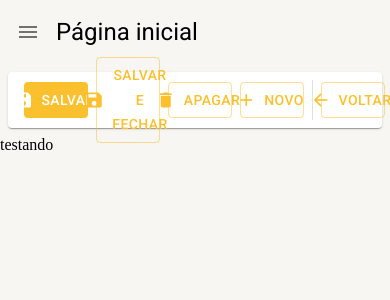
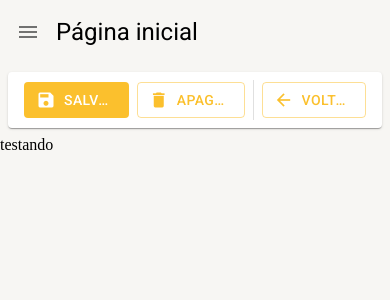
Before and after one commit to fabioarilete/curso-react-typescript, a React (Create React App) app: page /pagina-inicial in a window 390 px wide. Shown: the top 300 px of the page. Built offline with nearby package versions, Linux system fonts and the light colour scheme.

Commit message:
feat: configurando componente responsivo

```diff
--- a/src/shared/components/ferramentas-de-detalhe/FerramentasDeDetalhe.tsx
+++ b/src/shared/components/ferramentas-de-detalhe/FerramentasDeDetalhe.tsx
@@ -1,4 +1,4 @@
-import { Box, Button, Divider, Icon, Paper, Skeleton, useTheme } from '@mui/material';
+import { Box, Button, Divider, Icon, Paper, Skeleton, Theme, Typography, useMediaQuery, useTheme } from '@mui/material';
 
 interface IFerramentasDeDetalheProps {
   textoBotaoNovo?: string;
@@ -42,6 +42,8 @@
   aoClicarEmSalvar,
   aoClicarEmSalvarEFechar,
 }) => {
+  const smDown = useMediaQuery((theme: Theme) => theme.breakpoints.down('sm'));
+  const mdDown = useMediaQuery((theme: Theme) => theme.breakpoints.down('md'));
   const theme = useTheme();
 
   return (
@@ -63,12 +65,14 @@
           disableElevation
           startIcon={<Icon>save</Icon>}
         >
+          <Typography variant="button" whiteSpace="nowrap" textOverflow="ellipsis" overflow="hidden">
             Salvar
+          </Typography>
         </Button>
       )}
       {mostrarBotaoSalvarCarregando && <Skeleton width={110} height={64} />}
 
-      {mostrarBotaoSalvarEFechar && !mostrarBotaoSalvarEFecharCarregando && (
+      {mostrarBotaoSalvarEFechar && !mostrarBotaoSalvarEFecharCarregando && !smDown && !mdDown && (
         <Button
           onClick={aoClicarEmSalvarEFechar}
           variant="outlined"
@@ -76,10 +80,12 @@
           disableElevation
           startIcon={<Icon>save</Icon>}
         >
+          <Typography variant="button" whiteSpace="nowrap" textOverflow="ellipsis" overflow="hidden">
             Salvar e Fechar
+          </Typography>
         </Button>
       )}
-      {mostrarBotaoSalvarEFecharCarregando && <Skeleton width={180} height={64} />}
+      {mostrarBotaoSalvarEFecharCarregando && !smDown && !mdDown && <Skeleton width={180} height={64} />}
 
       {mostrarBotaoApagar && !mostrarBotaoApagarCarregando && (
         <Button
@@ -89,12 +95,14 @@
           disableElevation
           startIcon={<Icon>delete</Icon>}
         >
+          <Typography variant="button" whiteSpace="nowrap" textOverflow="ellipsis" overflow="hidden">
             Apagar
+          </Typography>
         </Button>
       )}
       {mostrarBotaoApagarCarregando && <Skeleton width={110} height={64} />}
 
-      {mostrarBotaoNovo && !mostrarBotaoNovoCarregando && (
+      {mostrarBotaoNovo && !mostrarBotaoNovoCarregando && !smDown && (
         <Button
           onClick={aoClicarEmNovo}
           variant="outlined"
@@ -102,12 +110,17 @@
           disableElevation
           startIcon={<Icon>add</Icon>}
         >
+          <Typography variant="button" whiteSpace="nowrap" textOverflow="ellipsis" overflow="hidden">
             {textoBotaoNovo}
+          </Typography>
         </Button>
       )}
-      {mostrarBotaoNovoCarregando && <Skeleton width={110} height={64} />}
+      {mostrarBotaoNovoCarregando && !smDown && <Skeleton width={110} height={64} />}
 
+      {mostrarBotaoVoltar &&
+        (mostrarBotaoNovo || mostrarBotaoApagar || mostrarBotaoSalvar || mostrarBotaoSalvarEFechar) && (
           <Divider variant="middle" orientation="vertical" />
+        )}
 
       {mostrarBotaoVoltar && !mostrarBotaoVoltarCarregando && (
         <Button
@@ -117,7 +130,9 @@
           disableElevation
           startIcon={<Icon>arrow_back</Icon>}
         >
+          <Typography variant="button" whiteSpace="nowrap" textOverflow="ellipsis" overflow="hidden">
             Voltar
+          </Typography>
         </Button>
       )}
       {mostrarBotaoVoltarCarregando && <Skeleton width={110} height={64} />}
--- a/src/shared/layouts/LayoutBaseDePagina.tsx
+++ b/src/shared/layouts/LayoutBaseDePagina.tsx
@@ -1,4 +1,4 @@
-import { Box, Icon, IconButton, Typography, useMediaQuery, useTheme } from '@mui/material';
+import { Box, Icon, IconButton, Theme, Typography, useMediaQuery, useTheme } from '@mui/material';
 import { UseDrawerContext } from '../contexts';
 import { ReactNode } from 'react';
 
@@ -10,8 +10,8 @@
 
 export const LayoutBaseDePagina: React.FC<ILayoutBaseProps> = ({ children, titulo, barraDeFerramentas }) => {
   const theme = useTheme();
-  const smDown = useMediaQuery(theme.breakpoints.down('sm'));
-  const mdDown = useMediaQuery(theme.breakpoints.down('md'));
+  const smDown = useMediaQuery((theme: Theme) => theme.breakpoints.down('sm'));
+  const mdDown = useMediaQuery((theme: Theme) => theme.breakpoints.down('sm'));
 
   const { toggleDrawerOpen } = UseDrawerContext();
 
```
Lines whose indentation alone changed are shown as unchanged.
